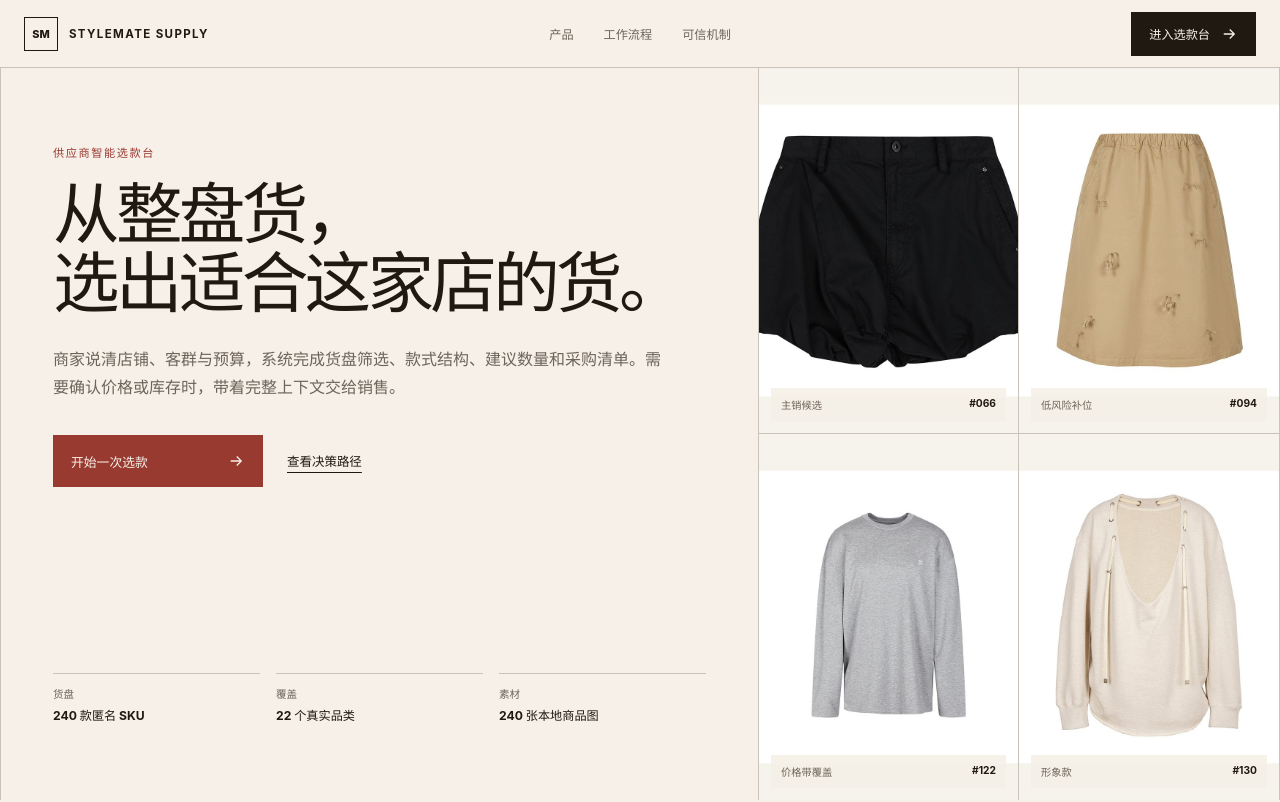
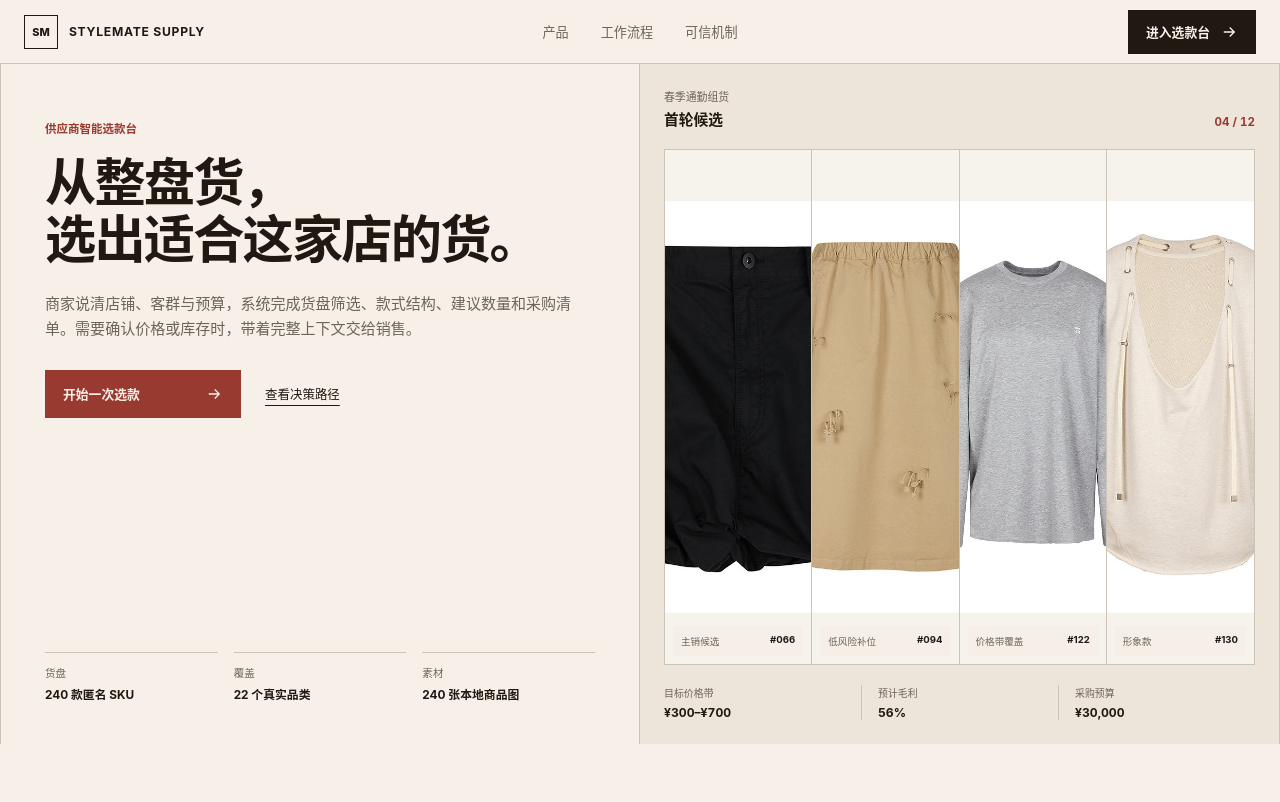
Before and after one commit to huihui1071/StyleMate-AI, a React (Vite) app in the folder apps/web/: page / in a window 1280 px wide. Shown: the top 802 px of the page. Built offline with nearby package versions, Linux system fonts and the light colour scheme; no server answers.

Commit message:
fix: rebalance landing typography and layout

```diff
--- a/apps/web/src/LandingPage.tsx
+++ b/apps/web/src/LandingPage.tsx
@@ -76,12 +76,26 @@ export function LandingPage() {
           </div>
 
           <div className="hero-catalog" aria-label="匿名商品货盘预览">
+            <div className="hero-catalog__header">
+              <div>
+                <span>春季通勤组货</span>
+                <strong>首轮候选</strong>
+              </div>
+              <b>04 / 12</b>
+            </div>
+            <div className="hero-catalog__products">
               {HERO_PRODUCTS.map((product, index) => (
                 <figure key={product.sku} className={`hero-product hero-product--${index + 1}`}>
                   <img src={product.image} alt={`${product.label}匿名商品图`} />
                   <figcaption><span>{product.label}</span><b>#{product.sku}</b></figcaption>
                 </figure>
               ))}
+            </div>
+            <dl className="hero-catalog__summary" aria-label="组货预览摘要">
+              <div><dt>目标价格带</dt><dd>¥300–¥700</dd></div>
+              <div><dt>预计毛利</dt><dd>56%</dd></div>
+              <div><dt>采购预算</dt><dd>¥30,000</dd></div>
+            </dl>
           </div>
         </section>
 
--- a/apps/web/src/styles.css
+++ b/apps/web/src/styles.css
@@ -1,5 +1,5 @@
 :root {
-  font-family: Inter, ui-sans-serif, -apple-system, BlinkMacSystemFont, "Segoe UI", "PingFang SC", "Microsoft YaHei", sans-serif;
+  font-family: -apple-system, BlinkMacSystemFont, "SF Pro Text", "Segoe UI", "PingFang SC", "Noto Sans CJK SC", "Microsoft YaHei", sans-serif;
   color: oklch(0.22 0.018 70);
   background: oklch(0.958 0.012 78);
   font-synthesis: none;
@@ -31,7 +31,7 @@ img { max-width: 100%; }
 svg { width: 18px; fill: none; stroke: currentColor; stroke-width: 1.7; }
 :focus-visible { outline: 3px solid var(--proof); outline-offset: 3px; }
 ::selection { background: var(--proof); color: var(--ink); }
-.eyebrow { margin: 0; color: var(--accent); font-size: .7rem; font-weight: 750; letter-spacing: .14em; text-transform: uppercase; }
+.eyebrow { margin: 0; color: var(--accent); font-size: .72rem; font-weight: 700; }
 
 /* Product site */
 .site-shell { overflow: hidden; }
@@ -41,7 +41,7 @@ svg { width: 18px; fill: none; stroke: currentColor; stroke-width: 1.7; }
   display: grid;
   grid-template-columns: 1fr auto 1fr;
   align-items: center;
-  min-height: 68px;
+  min-height: 64px;
   padding: 0 max(24px, calc((100vw - var(--max-site)) / 2));
   border-bottom: 1px solid var(--line);
   background: var(--paper);
@@ -63,9 +63,9 @@ svg { width: 18px; fill: none; stroke: currentColor; stroke-width: 1.7; }
   font-size: .68rem;
   font-weight: 800;
 }
-.site-mark strong, .app-mark strong { font-size: .72rem; letter-spacing: .12em; }
-.site-header nav { display: flex; gap: 30px; }
-.site-header nav a { color: var(--muted); text-decoration: none; font-size: .76rem; }
+.site-mark strong, .app-mark strong { font-size: .76rem; letter-spacing: .06em; }
+.site-header nav { display: flex; gap: 32px; }
+.site-header nav a { color: var(--muted); text-decoration: none; font-size: .82rem; }
 .site-header nav a:hover { color: var(--ink); }
 .header-action {
   justify-self: end;
@@ -77,7 +77,7 @@ svg { width: 18px; fill: none; stroke: currentColor; stroke-width: 1.7; }
   color: var(--paper);
   background: var(--ink);
   text-decoration: none;
-  font-size: .76rem;
+  font-size: .8rem;
   font-weight: 700;
 }
 .header-action svg, .primary-action svg, .preview-result > a svg, .closing-section a svg, .purchase-summary button svg { transition: transform 180ms var(--ease); }
@@ -85,9 +85,9 @@ svg { width: 18px; fill: none; stroke: currentColor; stroke-width: 1.7; }
 
 .supply-hero {
   display: grid;
-  grid-template-columns: minmax(0, 1.02fr) minmax(520px, .98fr);
-  min-height: calc(100vh - 68px);
-  max-width: var(--max-site);
+  grid-template-columns: repeat(2, minmax(0, 1fr));
+  min-height: min(680px, calc(100vh - 64px));
+  max-width: 1440px;
   margin: 0 auto;
   border-right: 1px solid var(--line);
   border-left: 1px solid var(--line);
@@ -96,32 +96,34 @@ svg { width: 18px; fill: none; stroke: currentColor; stroke-width: 1.7; }
   display: flex;
   flex-direction: column;
   justify-content: center;
-  padding: 76px clamp(42px, 6vw, 96px);
+  padding: clamp(56px, 6vh, 76px) clamp(36px, 4vw, 64px) 42px;
   border-right: 1px solid var(--line);
 }
 .supply-hero h1 {
-  max-width: 720px;
-  margin: 20px 0 0;
-  font-size: clamp(3.3rem, 5.2vw, 5.6rem);
-  font-weight: 600;
-  line-height: 1.03;
-  letter-spacing: -.055em;
+  max-width: 590px;
+  margin: 18px 0 0;
+  font-size: clamp(2.75rem, 4vw, 3.25rem);
+  font-weight: 650;
+  line-height: 1.12;
+  letter-spacing: -.035em;
+  text-wrap: balance;
 }
 .supply-hero__copy > p:not(.eyebrow) {
-  max-width: 620px;
-  margin: 28px 0 0;
+  max-width: 38rem;
+  margin: 22px 0 0;
   color: var(--muted);
-  font-size: 1rem;
-  line-height: 1.75;
+  font-size: .94rem;
+  line-height: 1.7;
+  text-wrap: pretty;
 }
-.hero-actions { display: flex; align-items: center; gap: 24px; margin-top: 34px; }
+.hero-actions { display: flex; align-items: center; gap: 24px; margin-top: 28px; }
 .primary-action {
   display: inline-flex;
   align-items: center;
   justify-content: space-between;
   gap: 28px;
-  min-width: 210px;
-  min-height: 52px;
+  min-width: 196px;
+  min-height: 48px;
   padding: 0 18px;
   background: var(--accent);
   color: var(--paper);
@@ -130,27 +132,37 @@ svg { width: 18px; fill: none; stroke: currentColor; stroke-width: 1.7; }
   font-weight: 700;
 }
 .text-link { color: var(--ink); text-underline-offset: 6px; font-size: .78rem; }
-.catalog-line { display: grid; grid-template-columns: repeat(3, 1fr); gap: 16px; margin: auto 0 0; padding-top: 56px; }
+.catalog-line { display: grid; grid-template-columns: repeat(3, 1fr); gap: 16px; margin: auto 0 0; padding-top: 38px; }
 .catalog-line div { padding-top: 12px; border-top: 1px solid var(--line); }
 .catalog-line dt { color: var(--muted); font-size: .66rem; }
-.catalog-line dd { margin: 5px 0 0; font-size: .76rem; font-weight: 700; }
+.catalog-line dd { margin: 5px 0 0; font-size: .74rem; font-weight: 700; }
 
-.hero-catalog { display: grid; grid-template-columns: repeat(2, 1fr); grid-template-rows: repeat(2, 1fr); background: var(--paper-deep); }
-.hero-product { position: relative; min-height: 0; margin: 0; overflow: hidden; border-right: 1px solid var(--line); border-bottom: 1px solid var(--line); background: var(--paper-raised); }
-.hero-product:nth-child(2n) { border-right: 0; }
-.hero-product:nth-child(n+3) { border-bottom: 0; }
-.hero-product img { display: block; width: 100%; height: 100%; object-fit: cover; transition: transform 360ms var(--ease); }
+.hero-catalog { display: grid; grid-template-rows: auto 1fr auto; min-width: 0; padding: 28px; background: var(--paper-deep); }
+.hero-catalog__header { display: flex; align-items: end; justify-content: space-between; padding-bottom: 20px; }
+.hero-catalog__header div { display: grid; gap: 4px; }
+.hero-catalog__header span { color: var(--muted); font-size: .68rem; }
+.hero-catalog__header strong { font-size: .92rem; }
+.hero-catalog__header > b { color: var(--accent); font-size: .72rem; font-variant-numeric: tabular-nums; }
+.hero-catalog__products { display: grid; grid-template-columns: repeat(4, minmax(0, 1fr)); align-items: stretch; border: 1px solid var(--line); background: var(--paper-raised); }
+.hero-product { position: relative; min-width: 0; margin: 0; overflow: hidden; border-right: 1px solid var(--line); background: var(--paper-raised); }
+.hero-product:last-child { border-right: 0; }
+.hero-product img { display: block; width: 100%; height: 100%; min-height: 0; object-fit: cover; transition: transform 180ms ease-out; }
 .hero-product:hover img { transform: scale(1.025); }
-.hero-product figcaption { position: absolute; right: 12px; bottom: 12px; left: 12px; display: flex; justify-content: space-between; padding: 9px 10px; background: color-mix(in oklch, var(--paper) 92%, transparent); font-size: .64rem; }
+.hero-product figcaption { position: absolute; right: 8px; bottom: 8px; left: 8px; display: flex; justify-content: space-between; gap: 8px; padding: 8px; background: color-mix(in oklch, var(--paper) 94%, transparent); font-size: .6rem; }
 .hero-product figcaption span { color: var(--muted); }
+.hero-catalog__summary { display: grid; grid-template-columns: repeat(3, 1fr); margin: 0; padding-top: 20px; }
+.hero-catalog__summary div { padding-right: 16px; }
+.hero-catalog__summary div + div { padding-left: 16px; border-left: 1px solid var(--line); }
+.hero-catalog__summary dt { color: var(--muted); font-size: .62rem; }
+.hero-catalog__summary dd { margin: 5px 0 0; font-size: .76rem; font-weight: 700; font-variant-numeric: tabular-nums; }
 
-.buyer-statement { padding: 132px max(24px, calc((100vw - 1180px) / 2)); text-align: center; }
-.buyer-statement p { margin: 0 0 18px; color: var(--accent); font-size: .74rem; font-weight: 700; letter-spacing: .08em; }
-.buyer-statement h2 { max-width: 900px; margin: 0 auto; font-size: clamp(2.3rem, 4vw, 4.2rem); font-weight: 550; line-height: 1.16; letter-spacing: -.04em; }
+.buyer-statement { padding: clamp(82px, 9vw, 112px) max(24px, calc((100vw - 1100px) / 2)); text-align: center; }
+.buyer-statement p { margin: 0 0 16px; color: var(--accent); font-size: .76rem; font-weight: 700; }
+.buyer-statement h2 { max-width: 820px; margin: 0 auto; font-size: clamp(2rem, 3vw, 2.9rem); font-weight: 600; line-height: 1.24; letter-spacing: -.025em; text-wrap: balance; }
 
-.product-section, .workflow-section, .rules-section { width: min(1320px, calc(100% - 48px)); margin: 0 auto; padding: 112px 0; border-top: 1px solid var(--line-strong); }
-.section-intro { max-width: 760px; margin-bottom: 46px; }
-.section-intro h2, .rules-heading h2 { margin: 15px 0 0; font-size: clamp(2.15rem, 3.3vw, 3.5rem); font-weight: 580; line-height: 1.14; letter-spacing: -.04em; }
+.product-section, .workflow-section, .rules-section { width: min(1240px, calc(100% - 48px)); margin: 0 auto; padding: clamp(76px, 8vw, 96px) 0; border-top: 1px solid var(--line-strong); }
+.section-intro { max-width: 720px; margin-bottom: 38px; }
+.section-intro h2, .rules-heading h2 { margin: 13px 0 0; font-size: clamp(1.9rem, 2.6vw, 2.55rem); font-weight: 620; line-height: 1.22; letter-spacing: -.025em; text-wrap: balance; }
 .section-intro > p:last-child { max-width: 600px; margin: 18px 0 0; color: var(--muted); line-height: 1.7; }
 .section-intro--split { display: grid; grid-template-columns: 1fr .7fr; gap: 100px; max-width: none; align-items: end; }
 .section-intro--split > p { margin: 0 0 5px; }
@@ -351,8 +363,9 @@ svg { width: 18px; fill: none; stroke: currentColor; stroke-width: 1.7; }
 .selection-empty p { margin: 10px 0 0; color: var(--muted); font-size: .64rem; line-height: 1.65; }
 
 @media (max-width: 1280px) {
-  .supply-hero { grid-template-columns: 1fr 520px; }
-  .supply-hero__copy { padding-right: 52px; padding-left: 52px; }
+  .supply-hero { grid-template-columns: repeat(2, minmax(0, 1fr)); }
+  .supply-hero__copy { padding-right: 44px; padding-left: 44px; }
+  .hero-catalog { padding: 24px; }
   .workbench-grid { grid-template-columns: 220px minmax(480px, 1fr) 310px; }
   .sku-grid { grid-template-columns: repeat(2, minmax(0, 1fr)); }
   .assortment-summary { grid-template-columns: repeat(3, 1fr); }
@@ -364,8 +377,9 @@ svg { width: 18px; fill: none; stroke: currentColor; stroke-width: 1.7; }
   .site-header { grid-template-columns: 1fr auto; padding: 0 18px; }
   .site-header nav { display: none; }
   .supply-hero { grid-template-columns: 1fr; min-height: auto; border: 0; }
-  .supply-hero__copy { min-height: 660px; border-right: 0; }
-  .hero-catalog { min-height: 720px; }
+  .supply-hero__copy { min-height: 520px; border-right: 0; }
+  .hero-catalog { min-height: auto; }
+  .hero-product { aspect-ratio: 4 / 5; }
   .section-intro--split, .rules-section { grid-template-columns: 1fr; gap: 40px; }
   .workflow-line { grid-template-columns: repeat(3, 1fr); }
   .workflow-line li:nth-child(3) { border-right: 0; }
@@ -388,14 +402,21 @@ svg { width: 18px; fill: none; stroke: currentColor; stroke-width: 1.7; }
   .site-mark strong, .app-mark strong { font-size: .62rem; }
   .header-action { min-height: 40px; padding: 0 12px; }
   .header-action svg { display: none; }
-  .supply-hero__copy { min-height: 620px; padding: 64px 20px 44px; }
-  .supply-hero h1 { font-size: clamp(2.8rem, 13vw, 4.2rem); }
+  .supply-hero__copy { min-height: auto; padding: 56px 20px 40px; }
+  .supply-hero h1 { font-size: clamp(2.35rem, 10vw, 3.15rem); }
   .supply-hero__copy > p:not(.eyebrow) { font-size: .9rem; }
   .hero-actions { align-items: start; flex-direction: column; }
   .primary-action { width: 100%; }
   .catalog-line { gap: 8px; }
   .catalog-line dd { font-size: .66rem; }
-  .hero-catalog { min-height: 520px; }
+  .hero-catalog { padding: 18px; }
+  .hero-catalog__products { grid-template-columns: repeat(2, minmax(0, 1fr)); }
+  .hero-product:nth-child(2) { border-right: 0; }
+  .hero-product:nth-child(-n+2) { border-bottom: 1px solid var(--line); }
+  .hero-catalog__summary { grid-template-columns: 1fr; gap: 10px; }
+  .hero-catalog__summary div { display: flex; justify-content: space-between; padding: 0; }
+  .hero-catalog__summary div + div { padding: 10px 0 0; border-top: 1px solid var(--line); border-left: 0; }
+  .hero-catalog__summary dd { margin: 0; }
   .buyer-statement { padding: 90px 20px; }
   .product-section, .workflow-section, .rules-section { width: calc(100% - 32px); padding: 80px 0; }
   .live-workbench { grid-template-columns: 1fr; }
@@ -447,7 +468,6 @@ svg { width: 18px; fill: none; stroke: currentColor; stroke-width: 1.7; }
 
 @media (max-width: 460px) {
   .site-mark strong { display: none; }
-  .hero-catalog { min-height: 440px; }
   .catalog-line { grid-template-columns: 1fr; }
   .catalog-line div { display: flex; justify-content: space-between; }
   .sku-grid { grid-template-columns: 1fr; }
```
Lines whose indentation alone changed are shown as unchanged.
